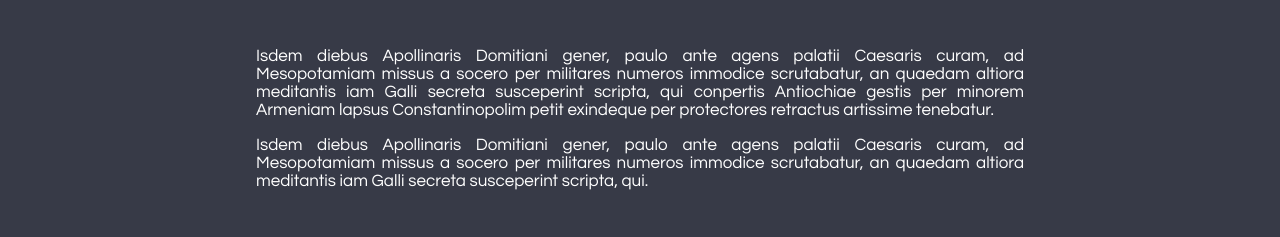
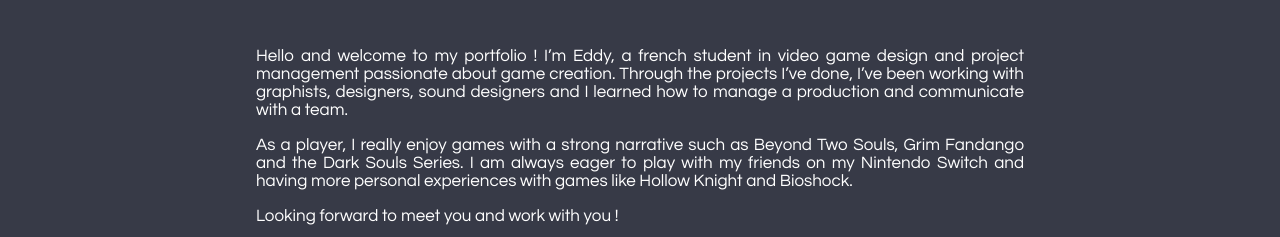
Before and after one commit to eddyboreal/portfolio, a website: page pages/index.html in a window 1280 px wide. Shown: the part 679-916 px from the top of the page. Drawn offline with Linux system fonts and the light colour scheme.

Commit message:
add about me

```diff
--- a/pages/index.html
+++ b/pages/index.html
@@ -39,10 +39,13 @@
             </div>
             <div class="section-content">
                 <p class="content">
-                    Isdem diebus Apollinaris Domitiani gener, paulo ante agens palatii Caesaris curam, ad Mesopotamiam missus a socero per militares numeros immodice scrutabatur, an quaedam altiora meditantis iam Galli secreta susceperint scripta, qui conpertis Antiochiae gestis per minorem Armeniam lapsus Constantinopolim petit exindeque per protectores retractus artissime tenebatur.
+                    Hello and welcome to my portfolio ! I’m Eddy, a french student in video game design and project management passionate about game creation. Through the projects I’ve done, I’ve been working with graphists, designers, sound designers and I learned how to manage a production and communicate with a team.
                 </p>
                 <p class="content">
-                    Isdem diebus Apollinaris Domitiani gener, paulo ante agens palatii Caesaris curam, ad Mesopotamiam missus a socero per militares numeros immodice scrutabatur, an quaedam altiora meditantis iam Galli secreta susceperint scripta, qui.
+                    As a player, I really enjoy games with a strong narrative such as Beyond Two Souls, Grim Fandango and the Dark Souls Series. I am always eager to play with my friends on my Nintendo Switch and having more personal experiences with games like Hollow Knight and Bioshock.
+                </p>
+                <p class="content">
+                    Looking forward to meet you and work with you !
                 </p>
             </div>
         </div>
```
